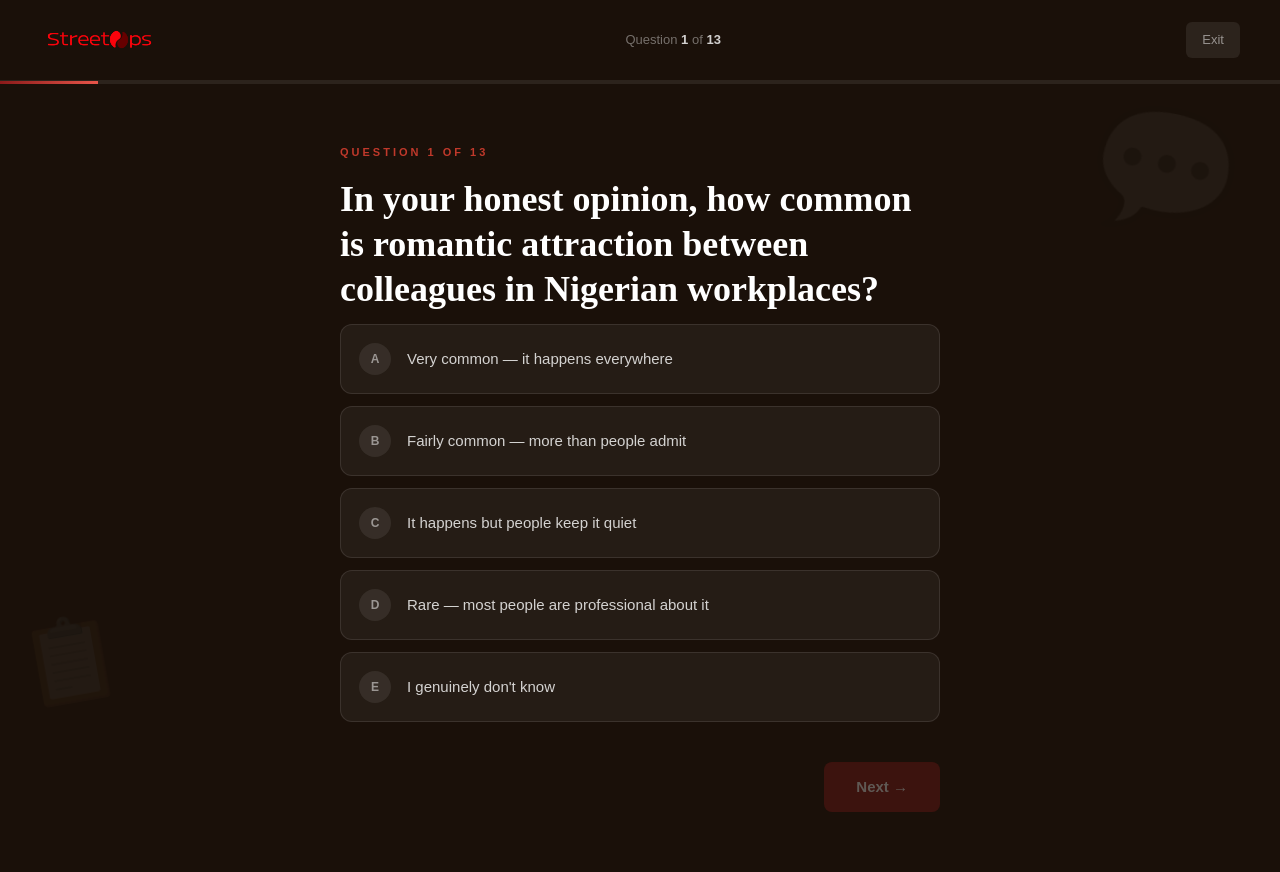
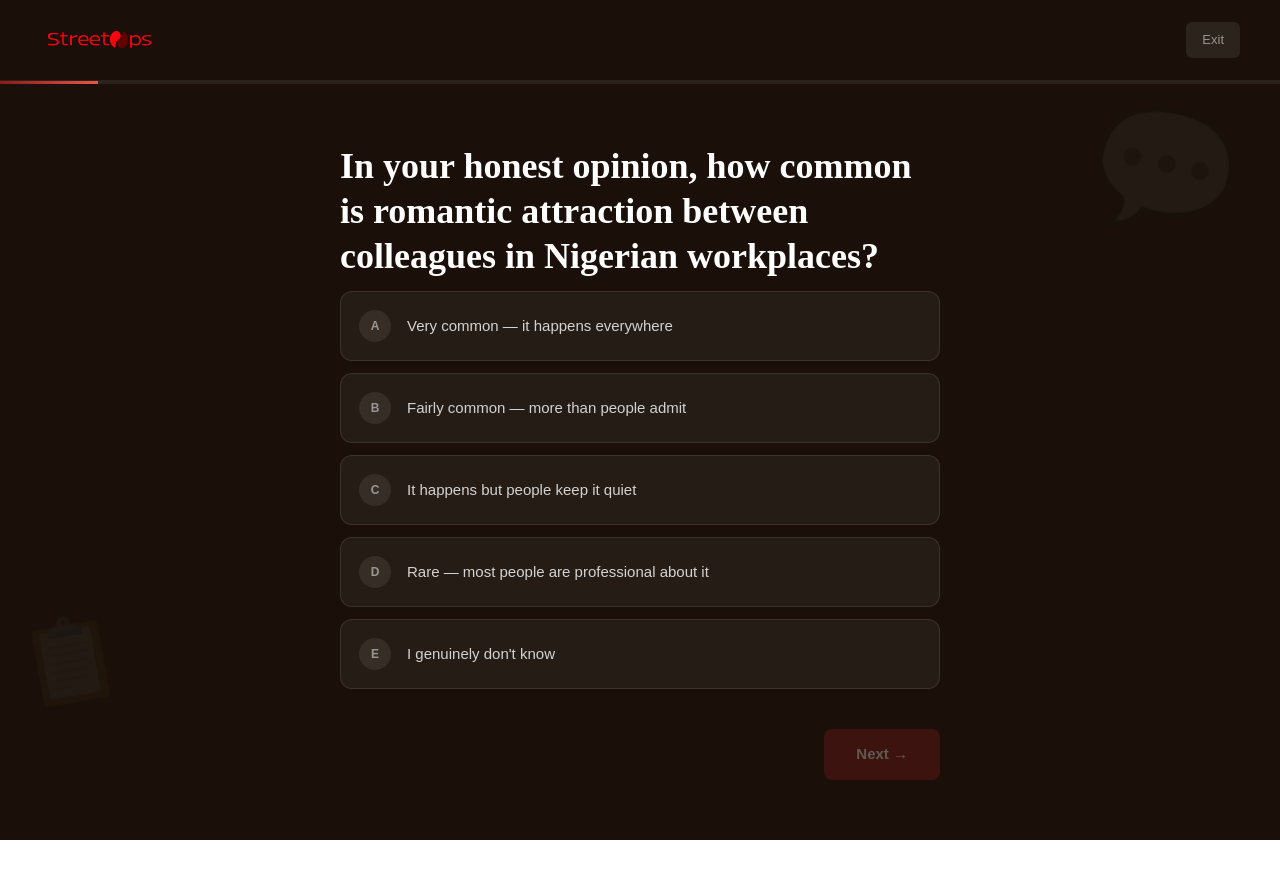
Before and after one commit to streetopsng/street-ask, a Next.js app: page /survey in a window 1280 px wide. After the commit the page ends 840 px from the top, so only its background shows below. Built offline with nearby package versions, Linux system fonts and the light colour scheme.

Commit message:
removed number count

```diff
--- a/src/app/api/survey/route.ts
+++ b/src/app/api/survey/route.ts
@@ -1,6 +1,7 @@
 import { NextResponse } from "next/server";
 
 import pool from "@/db/connect-db";
+import { Pool } from "pg";
 
 export const GET = async () => {
   console.log(process.env.DATABASE_URL, "url for db");
@@ -27,6 +28,7 @@ export const GET = async () => {
     //   id SERIAL PRIMARY KEY,
     //   email TEXT NOT NULL
     // )`);
+    // await pool.query(`TRUNCATE TABLE answers, users RESTART IDENTITY CASCADE`);
 
     const response = await pool.query(`
             SELECT COUNT(DISTINCT session_id) FROM answers
--- a/src/app/survey/page.tsx
+++ b/src/app/survey/page.tsx
@@ -650,11 +650,7 @@ export default function SurveyPage() {
             <img src={"/red-logo.png"} className="h-10 w-30 object-contain" />
           </Link>
         </div>
-        <div className="text-[13px] text-white/40">
-          Question{" "}
-          <span className="text-white/80 font-semibold">{currentQ + 1}</span> of{" "}
-          <span className="text-white/80 font-semibold">{total}</span>
-        </div>
+
         <button
           onClick={() => router.push("/")}
           className="bg-white/8 border-none text-white/50 px-4 py-2 rounded-md text-[13px] cursor-pointer hover:bg-white/12 hover:text-white transition-all"
@@ -672,9 +668,9 @@ export default function SurveyPage() {
 
       <div className="max-w-[680px] mx-auto px-5 md:px-10 py-15 md:py-[60px] min-h-[calc(100vh-120px)] flex flex-col justify-center">
         <div className="animate-[slideIn_0.35s_ease_forwards]">
-          <div className="text-[11px] font-semibold tracking-[3px] uppercase text-[#c0392b] mb-4">
+          {/* <div className="text-[11px] font-semibold tracking-[3px] uppercase text-[#c0392b] mb-4">
             Question {currentQ + 1} of {total}
-          </div>
+          </div> */}
           <div className="font-['Playfair_Display'] text-2xl md:text-4xl font-bold text-white leading-tight mb-3">
             {q.question}
           </div>
```
